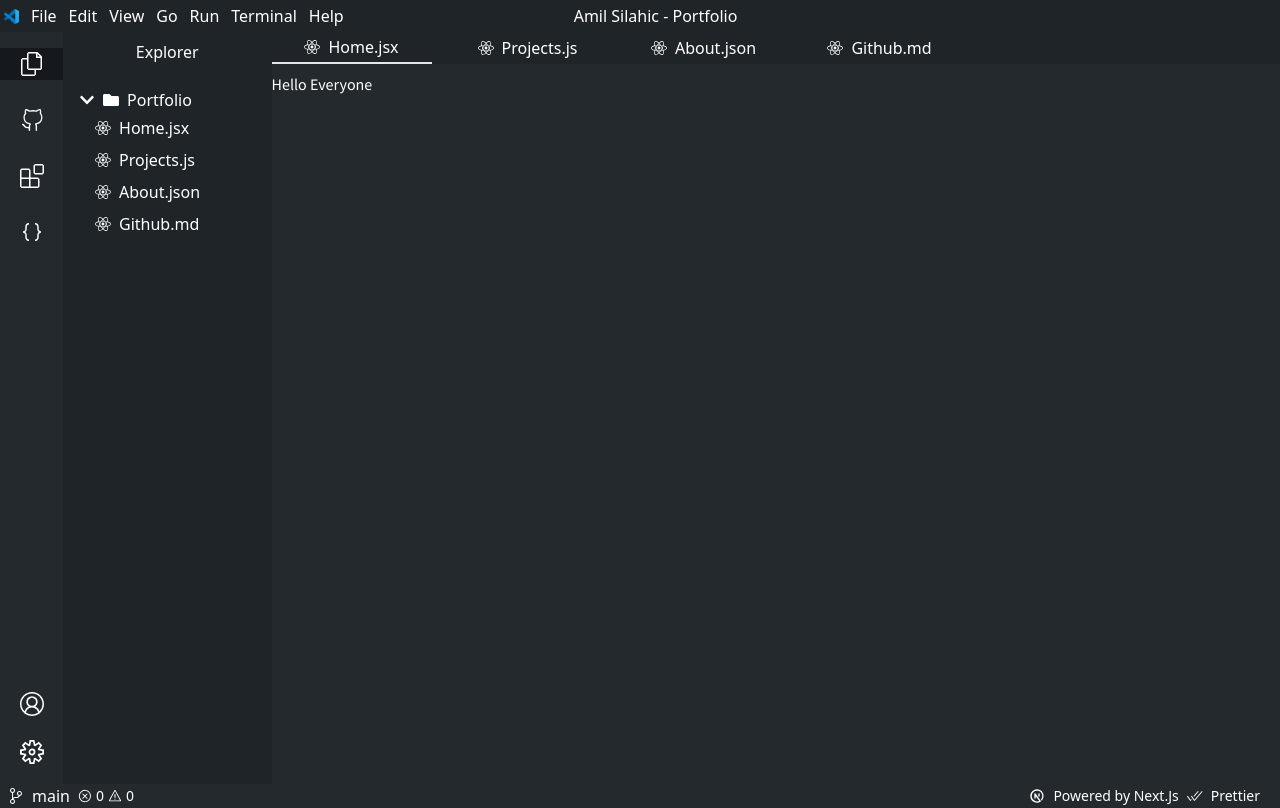
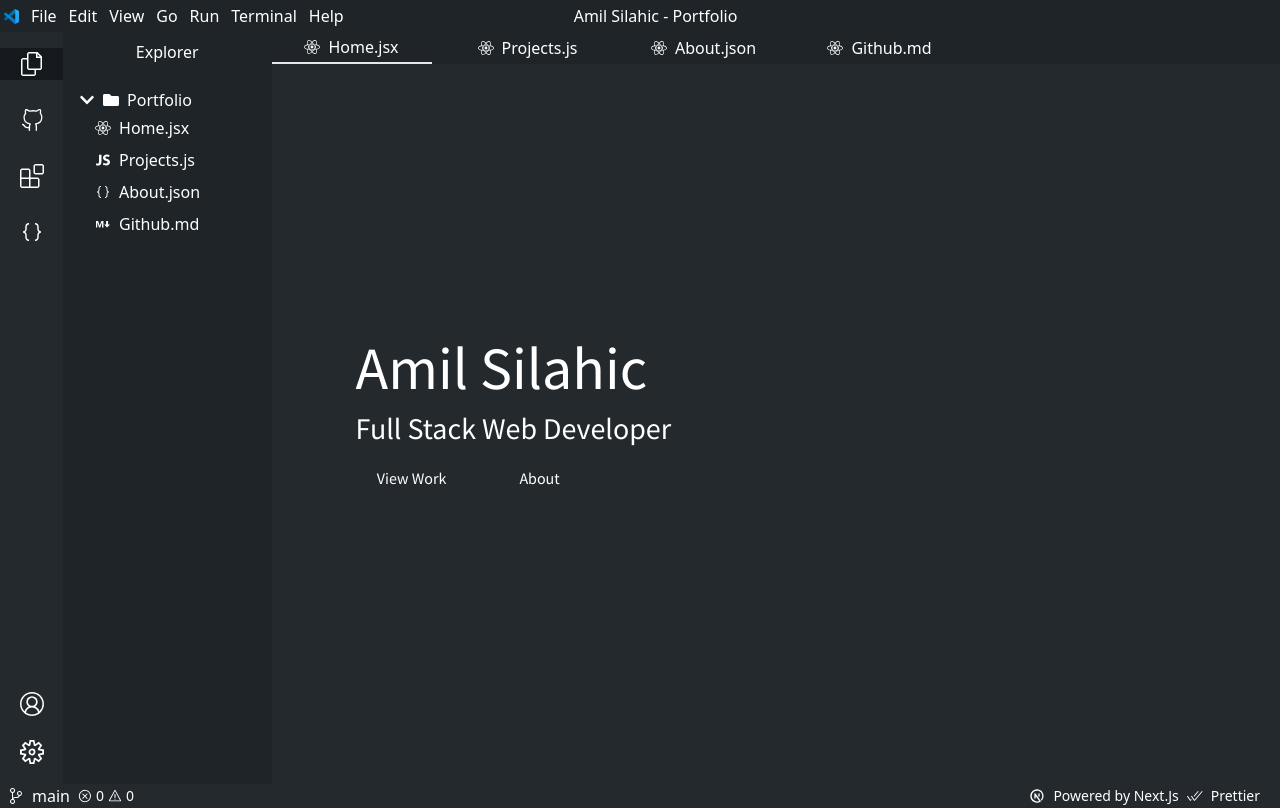
Before and after one commit to SilahicAmil/nextjs-updated-portfolio, a Next.js app: page / in a window 1280 px wide. Built offline with nearby package versions, Linux system fonts and the light colour scheme.

Commit message:
style: :art: Added splash content to home page + icons
added a splash screen to home page and added updated icons to navigation

```diff
--- a/components/HomePage/Header.js
+++ /dev/null
@@ -1,3 +0,0 @@
-const Header = ({}) => {};
-
-export default Header;
--- /dev/null
+++ b/components/HomePage/SplashContent.js
@@ -0,0 +1,26 @@
+const SplashContent = ({}) => {
+  return (
+    <>
+      <div className="flex flex-col h-[90vh] w-full">
+        <div className="flex flex-col m-auto w-10/12 ">
+          {/* <div className="absolute text-8xl flex flex-col opacity-50 font-bold gap-12 z-1 text-slate-700 w-4/12">
+          <h1>I BUILD</h1>
+          <h1>COOL THINGS</h1>
+        </div> */}
+
+          <div className="">
+            <h1 className="text-6xl  mb-3">Amil Silahic</h1>
+
+            <p className="text-3xl">Full Stack Web Developer</p>
+            <div className="flex gap-8 p-2">
+              <button className=" p-1 w-24 h-12">View Work</button>
+              <button className="  p-1 w-24 h-12">About</button>
+            </div>
+          </div>
+        </div>
+      </div>
+    </>
+  );
+};
+
+export default SplashContent;
--- a/components/Navigation/Navigation.js
+++ b/components/Navigation/Navigation.js
@@ -1,7 +1,9 @@
 import { FaChevronRight, FaFolder, FaReact } from "react-icons/fa";
+import { VscJson, VscMarkdown } from "react-icons/vsc";
 
 import ActionsNav from "./ActionsNav";
 import FilesNav from "./FilesNav";
+import { IoLogoJavascript } from "react-icons/io";
 import { useState } from "react";
 
 const Navigation = ({ children }) => {
@@ -37,15 +39,15 @@ const Navigation = ({ children }) => {
                       Home.jsx
                     </li>
                     <li className="flex items-center gap-2">
-                      <FaReact />
+                      <IoLogoJavascript />
                       Projects.js
                     </li>
                     <li className="flex items-center gap-2">
-                      <FaReact />
+                      <VscJson />
                       About.json
                     </li>
                     <li className="flex items-center gap-2">
-                      <FaReact />
+                      <VscMarkdown />
                       Github.md
                     </li>
                   </div>
--- a/pages/index.js
+++ b/pages/index.js
@@ -1,4 +1,5 @@
 import Head from "next/head";
+import SplashContent from "../components/HomePage/SplashContent";
 
 const HomePage = () => {
   return (
@@ -12,9 +13,7 @@ const HomePage = () => {
         />
       </Head>
       <div>
-        <main className="py-2">
-          <h1>Hello Everyone</h1>
-        </main>
+        <SplashContent />
       </div>
     </>
   );
```
Also changed, not shown: public/images/logo-white.png (added).
